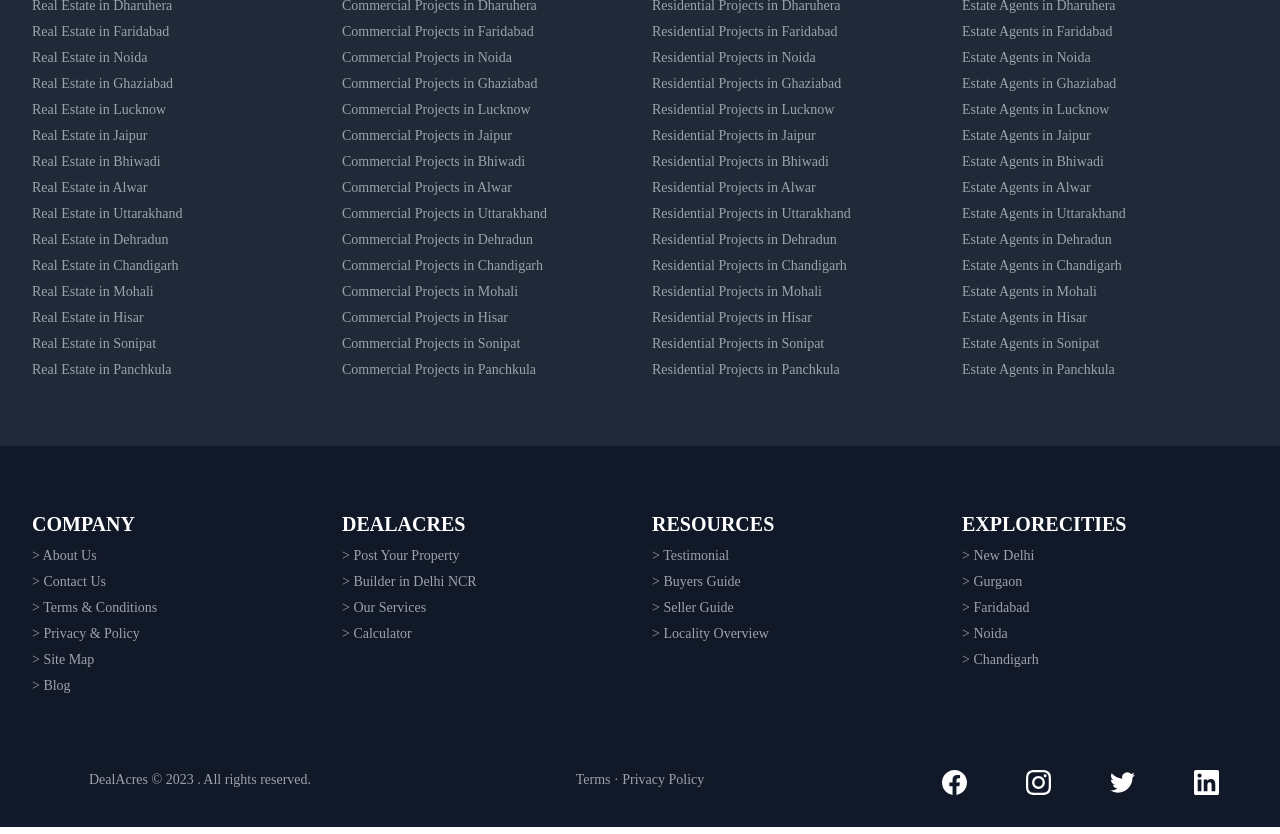
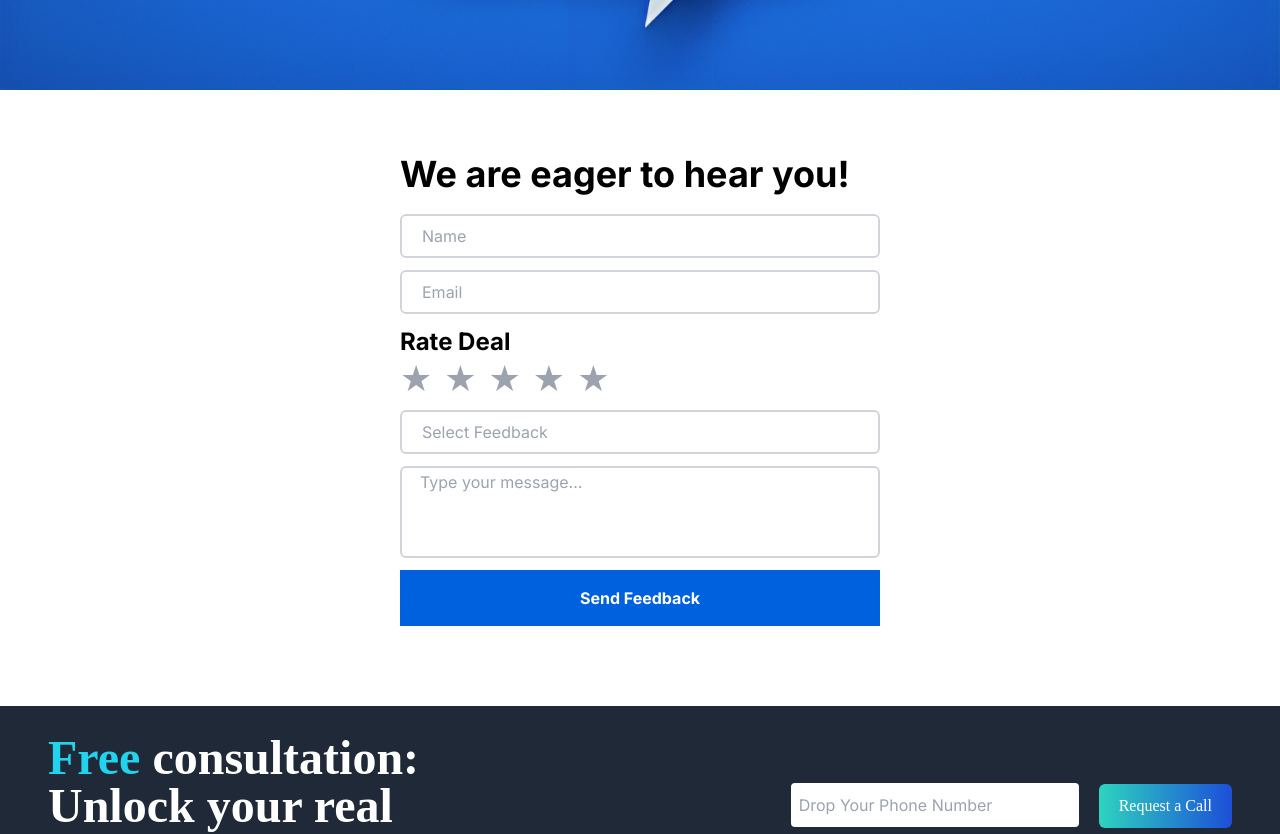
Before and after one commit to hacanand/dealacres-v1.1, a Next.js app: page /feedback in a window 1280 px wide. Shown: the part 460-1294 px from the top of the page. Built offline with nearby package versions, Linux system fonts and the light colour scheme.

Commit message:
Abhishek Added Feedback Page

```diff
--- a/src/app/feedback/page.jsx
+++ b/src/app/feedback/page.jsx
@@ -1,8 +1,167 @@
+"use client";
 
-function page() {
+import React, { useState } from "react";
+import feedbackHeaderImage from "../../../public/feedback/Feedback_header.png";
+import Image from "next/image";
+import { useForm, Controller } from "react-hook-form";
+
+const Feedback = () => {
+  const {
+    handleSubmit,
+    control,
+    formState: { errors },
+    setError,
+  } = useForm();
+
+  const [rating, setRating] = useState(0);
+
+  const onSubmit = (data) => {
+    let hasErrors = false;
+
+    if (!data.name || data.name.length <= 1) {
+      setError("name", {
+        type: "manual",
+        message: "Name should be at least 2 characters",
+      });
+      hasErrors = true;
+    }
+
+    if (!isValidEmail(data.email)) {
+      setError("email", { type: "manual", message: "Invalid email format" });
+      hasErrors = true;
+    }
+
+    if (data.userFeedback.length <= 10) {
+      setError("userFeedback", {
+        type: "manual",
+        message: "Feedback length should be greater than 10",
+      });
+      hasErrors = true;
+    }
+
+    if (hasErrors) {
+      return;
+    }
+
+    data.rating = rating;
+    console.log(data);
+  };
+
+  const isValidEmail = (email) => {
+    const emailRegex = /^[^\s@]+@[^\s@]+\.[^\s@]+$/;
+    return emailRegex.test(email);
+  };
+
   return (
-    <div>page</div>
-  )
-}
+    <div>
+      <Image
+        src={feedbackHeaderImage}
+        alt="feedback deal acres"
+        className="w-full"
+      />
 
-export default page
+      <div className="px-4 py-6 md:px-8 lg:px-12 xl:px-[25rem] mt-10 mb-14 space-y-5">
+        <h2 className="text-4xl font-bold">We are eager to hear you!</h2>
+        <form className="w-full space-y-3" onSubmit={handleSubmit(onSubmit)}>
+          <Controller
+            name="name"
+            control={control}
+            defaultValue=""
+            render={({ field }) => (
+              <div className="w-full">
+                <input
+                  {...field}
+                  type="text"
+                  placeholder="Name"
+                  className="pl-5 text-gray-400 bg-white border-2 border-gray-300 w-full rounded-md py-2"
+                />
+                {errors.name && (
+                  <p className="text-red-500">{errors.name.message}</p>
+                )}
+              </div>
+            )}
+          />
+          <Controller
+            name="email"
+            control={control}
+            defaultValue=""
+            render={({ field }) => (
+              <div className="w-full">
+                <input
+                  {...field}
+                  type="text"
+                  placeholder="Email"
+                  className="pl-5 text-gray-400 bg-white border-2 border-gray-300 w-full rounded-md py-2"
+                />
+                {errors.email && (
+                  <p className="text-red-500">{errors.email.message}</p>
+                )}
+              </div>
+            )}
+          />
+          <div className="flex flex-col items-start mb-1 w-full">
+            <p className="text-2xl font-semibold">Rate Deal</p>
+            <div className="flex space-x-3">
+              {[1, 2, 3, 4, 5].map((starValue) => (
+                <span
+                  key={starValue}
+                  className={`text-4xl cursor-pointer ${
+                    rating >= starValue ? "text-yellow-500" : "text-gray-400"
+                  }`}
+                  onClick={() => setRating(starValue)}
+                >
+                  &#9733;
+                </span>
+              ))}
+            </div>
+            {errors.rating && (
+              <p className="text-red-500">{errors.rating.message}</p>
+            )}
+          </div>
+          <Controller
+            name="feedbackType"
+            control={control}
+            defaultValue=""
+            render={({ field }) => (
+              <input
+                {...field}
+                type="text"
+                placeholder="Select Feedback"
+                className="pl-5 text-gray-400 bg-white border-2 border-gray-300 w-full rounded-md py-2"
+              />
+            )}
+          />
+          <Controller
+            name="userFeedback"
+            control={control}
+            defaultValue=""
+            render={({ field }) => (
+              <div className="relative w-full">
+                <input
+                  {...field}
+                  type="text"
+                  placeholder=""
+                  className="pl-5 top-4 pb-16 text-gray-400 bg-white border-2 border-gray-300 w-full rounded-md text-left align-top"
+                />
+                {field.value.trim().length === 0 && (
+                  <p className="absolute top-1 left-5 text-gray-400 text-md">
+                    Type your message...
+                  </p>
+                )}
+
+                {errors.userFeedback && (
+                  <p className="text-red-500">{errors.userFeedback.message}</p>
+                )}
+              </div>
+            )}
+          />
+          <button className="bg-[#0061DF] font-bold w-full text-md py-4 text-center text-white">
+            Send Feedback
+          </button>
+        </form>
+      </div>
+    </div>
+  );
+};
+
+export default Feedback;
```
Also changed, not shown: public/feedback/Feedback_header.png (added).
